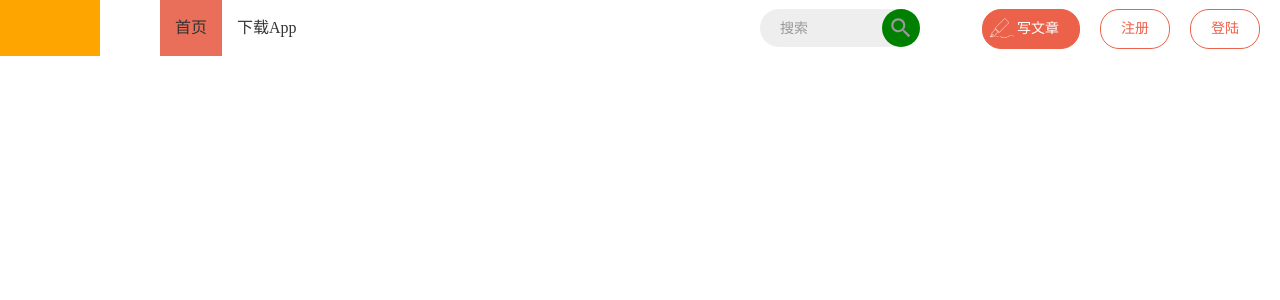
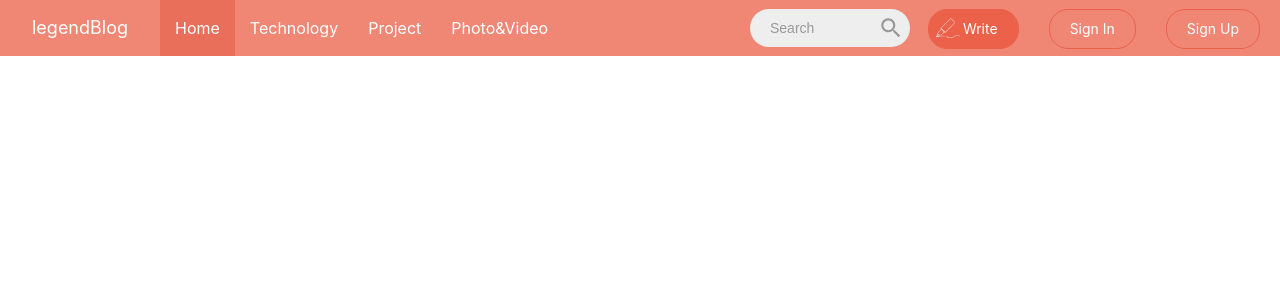
Before and after one commit to JunfengHan/blog, a React (Create React App) app: page / in a window 1280 px wide. Shown: the top 300 px of the page. Built offline with nearby package versions, Linux system fonts and the light colour scheme.

Commit message:
完成头部导航基础样式

```diff
--- a/package.json
+++ b/package.json
@@ -9,6 +9,7 @@
     "react": "^16.13.1",
     "react-dom": "^16.13.1",
     "react-scripts": "3.4.1",
+    "react-transition-group": "^4.3.0",
     "styled-components": "^5.0.1"
   },
   "scripts": {
--- a/src/App.js
+++ b/src/App.js
@@ -1,9 +1,5 @@
 /*
- * @Author: han
- * @Date: 2020-03-29 17:52:31
- * @LastEditTime: 2020-03-29 20:42:36
  * @Description: App Component
- * @FilePath: /blog/src/App.js
  */
 import React, { Component } from 'react';
 import Header from './common/header'
--- a/src/common/header/index.js
+++ b/src/common/header/index.js
@@ -1,12 +1,8 @@
 /*
- * @Author: han
- * @Date: 2020-03-29 20:02:13
- * @LastEditTime: 2020-03-31 23:26:59
  * @Description: Header Component
- * @FilePath: /blog/src/common/header/index.js
  */
-
 import React, { Component } from 'react';
+import { CSSTransition } from 'react-transition-group';
 import {
 	HeaderWrapper,
 	Logo,
@@ -20,26 +16,115 @@ import {
 } from './style';
 
 class Header extends Component {
+
+	constructor(props) {
+		super(props);
+		this.state = {
+			focused: false,
+			navActive: {
+				home: true,
+				technology: false,
+				project: false,
+				photo: false
+			}
+		}
+		this.handleInputFocus = this.handleInputFocus.bind(this)
+		this.handleInputBlur = this.handleInputBlur.bind(this)
+		this.handleNavActiveHome = this.handleNavActiveHome.bind(this)
+		this.handleNavActiveTechnology = this.handleNavActiveTechnology.bind(this)
+		this.handleNavActiveProject = this.handleNavActiveProject.bind(this)
+		this.handleNavActivePhoto = this.handleNavActivePhoto.bind(this)
+	}
+
 	render() {
 		return (
 			<HeaderWrapper>
-				<Logo/>
+				<Logo>legendBlog</Logo>
 				<Nav>
-					<NavItem className="left active">首页</NavItem>
-					<NavItem className="left">下载App</NavItem>
+					<NavItem className = { this.state.navActive.home ? 'navActive left' : 'left'} onClick = { this.handleNavActiveHome }>Home</NavItem>
+					<NavItem className = { this.state.navActive.technology ? 'navActive left' : 'left' } onClick = { this.handleNavActiveTechnology }>Technology</NavItem>
+					<NavItem className = { this.state.navActive.project ? 'navActive left' : 'left'} onClick = { this.handleNavActiveProject }>Project</NavItem>
+					<NavItem className = { this.state.navActive.photo ? 'navActive left' : 'left'} onClick = { this.handleNavActivePhoto }>Photo&Video</NavItem>
 					<SearchWraper>
-						<IconSearch></IconSearch>
-						<NavSearch></NavSearch>
+						<IconSearch className = { this.state.focused ? 'focused' : ''}></IconSearch>
+						<CSSTransition
+							in = { this.state.focused }
+							timeout = { 200 }
+							classNames = "searchSlide"
+						>
+							<NavSearch
+								className = { this.state.focused ? 'focused' : ''}
+								onFocus = { this.handleInputFocus }
+								onBlur = { this.handleInputBlur}
+							></NavSearch>
+						</CSSTransition>
 					</SearchWraper>
 				</Nav>
 				<Addition>
-					<Button className="logIn">登陆</Button>
-					<Button className="signIn">注册</Button>
-					<Button className="write">写文章</Button>
+					<Button className="">Sign Up</Button>
+					<Button className="">Sign In</Button>
+					<Button className="write">Write</Button>
 				</Addition>
 			</HeaderWrapper>
 		);
 	}
+
+	handleInputFocus () {
+		this.setState({
+			focused: true
+		})
+	}
+
+	handleInputBlur () {
+		this.setState({
+			focused: false
+		})
+	}
+
+	handleNavActiveHome () {
+		this.setState({
+			navActive: {
+				home: true,
+				technology: false,
+				project: false,
+				photo: false
+			}
+		})
+	}
+
+	handleNavActiveTechnology () {
+		this.setState({
+			navActive: {
+				home: false,
+				technology: true,
+				project: false,
+				photo: false
+			}
+		})
+	}
+
+	handleNavActiveProject () {
+		this.setState({
+			navActive: {
+				home: false,
+				technology: false,
+				project: true,
+				photo: false
+			}
+		})
+	}
+
+	handleNavActivePhoto () {
+		this.setState({
+			navActive: {
+				home: false,
+				technology: false,
+				project: false,
+				photo: true
+			}
+		})
+	}
+
 }
 
 export default Header;
--- a/src/common/header/style.js
+++ b/src/common/header/style.js
@@ -1,9 +1,5 @@
 /*
- * @Author: han
- * @Date: 2020-03-29 20:44:20
- * @LastEditTime: 2020-04-05 22:24:48
  * @Description: Header Style
- * @FilePath: /blog/src/common/header/style.js
  */
 import styled from 'styled-components';
 import iconSearch from '../../statics/iconfont/search.svg';
@@ -11,6 +7,9 @@ import iconWrite from '../../statics/iconfont/write.svg';
 
 export const HeaderWrapper = styled.div`
   height: 56px;
+  background: #f08775;
+  color: #ffffff;
+  font-family: "Avenir Next", -apple-system, BlinkMacSystemFont, "Segoe UI", Helvetica, Arial, sans-serif, "Apple Color Emoji", "Segoe UI Emoji", "Segoe UI Symbol";
 `;
 
 export const Logo = styled.a`
@@ -18,24 +17,29 @@ export const Logo = styled.a`
   top: 0;
   left: 0;
   display: block;
-  width: 100px;
+  width: 160px;
   height: 56px;
-  background: orange;
+  line-height: 56px;
+  text-align: center;
+  font-size: 18px;
 `;
 
 export const Nav = styled.div`
-  width: 960px;
+  min-width: 960px;
   height: 100%;
-  padding-right: 70px;
+  padding-left: 160px;
+  padding-right: 240px;
   margin: 0 auto;
   box-sizing: border-box;
 `;
 
 export const NavItem = styled.div`
+  height: 56px;
   line-height: 56px;
   padding: 0 15px;
   font-size: 16px;
-  color: #333;
+  box-sizing: border-box;
+  cursor: pointer;
   &.left {
     float: left;
   }
@@ -43,7 +47,7 @@ export const NavItem = styled.div`
     float: right;
     color: #969696;
   }
-  &.active {
+  &.navActive {
     background: #ea6f5a;
   }
 `;
@@ -52,15 +56,27 @@ export const SearchWraper = styled.div`
   float: right;
   margin-right: 130px;
   position: relative;
+  .searchSlide-enter {
+    transition: all .2s ease-out;
+  }
+  .searchSlide-enter-active {
+    width: 240px;
+  }
+  .searchSlide-exit {
+    transition: all .2s ease-out;
+  }
+  .searchSlide-exit-active {
+    width: 160px;
+  }
 `;
 
 export const NavSearch = styled.input.attrs({
-  placeholder: '搜索'
+  placeholder: 'Search'
 })`
   float: right;
   width: 160px;
   height: 38px;
-  padding: 0 20px;
+  padding: 0 35px 0 20px;
   margin-top: 9px;
   box-sizing: border-box;
   border: none;
@@ -68,8 +84,13 @@ export const NavSearch = styled.input.attrs({
   border-radius: 19px;
   background: #eee;
   font-size: 14px;
+  color: #777;
   &::placeholder {
     color: #999;
+  }
+  &.focused {
+    width: 240px;
+
   }
 `;
 
@@ -84,7 +105,11 @@ export const IconSearch = styled.i`
   background-repeat: no-repeat;
   background-size: 26px;
   background-position: center;
-  background-color: green;
+  cursor:pointer;
+  &.focused {
+    background-color: #dddddd;
+    color: #fff;
+  }
 `;
 
 export const Addition = styled.div`
@@ -92,25 +117,21 @@ export const Addition = styled.div`
   right: 0;
   top: 0;
   height: 56px;
+  cursor:pointer;
 `;
 
 export const Button = styled.div`
   float: right;
   margin-top: 9px;
+  margin-left: 10px;
   margin-right: 20px;
   padding: 0 20px;
   line-height: 38px;
   border-radius: 19px;
   border: 1px solid #ec6149;
   font-size: 14px;
-  &.signIn {
-    color: #ec6149;
-  }
-  &.logIn {
-    color: #ec6149;
-  }
+  cursor:pointer;
   &.write {
-    color: #fff;
     padding-left: 34px;
     background: #ec6149;
     background-image: url(${iconWrite});
--- a/src/index.js
+++ b/src/index.js
@@ -1,9 +1,5 @@
 /*
- * @Author: han
- * @Date: 2020-03-29 17:52:31
- * @LastEditTime: 2020-03-29 19:59:51
  * @Description: Main Entry File
- * @FilePath: /blog/src/index.js
  */
 import React from 'react';
 import ReactDOM from 'react-dom';
@@ -13,7 +9,7 @@ import GlobalStyle from './style.js';
 
 ReactDOM.render(
   <React.StrictMode>
-    <GlobalStyle/ >
+    <GlobalStyle />
     <App />
   </React.StrictMode>,
   document.getElementById('root')
```
Also changed, not shown: 1 other file (tests, documents, lock files or other folders).
